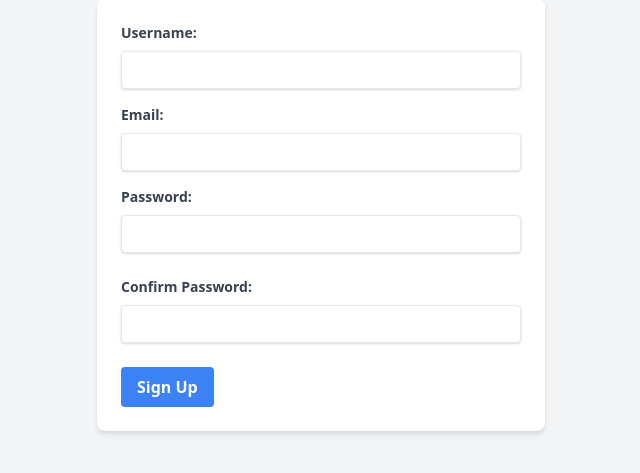
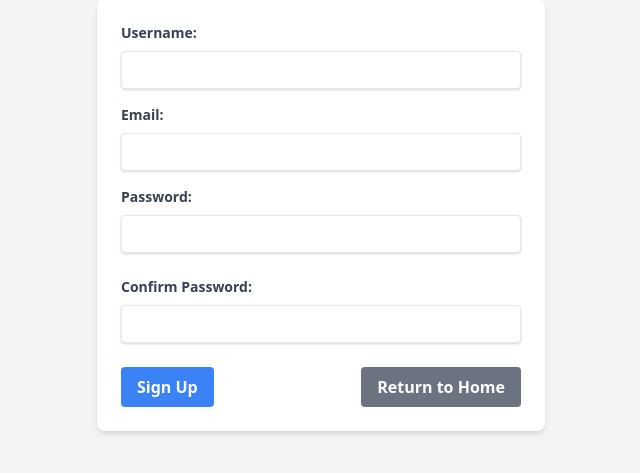
Before and after one commit to Mooshiiee/TheCouncil, a Django app: page /signup/ in a window 1280 px wide. Shown: the part 157-630 px from the top of the page, without its empty margins (319-959 px from the left). Run offline with Django 4.2, Linux system fonts and the light colour scheme.

Commit message:
added back button

```diff
--- a/the_council/core/templates/core/signin.html
+++ b/the_council/core/templates/core/signin.html
@@ -30,6 +30,9 @@
                 <button type="submit" class="bg-blue-500 hover:bg-blue-700 text-white font-bold py-2 px-4 rounded focus:outline-none focus:shadow-outline">
                     Sign In
                 </button>
+                <a href="{% url 'core:landing' %}" class="bg-gray-500 hover:bg-gray-700 text-white font-bold py-2 px-4 rounded focus:outline-none focus:shadow-outline me-2">
+                    Return to Home
+                </a>
                 <a href="{% url 'core:signup' %}" class="inline-block align-baseline font-bold text-sm text-blue-500 hover:text-blue-800">
                     Need an account?
                 </a>
--- a/the_council/core/templates/core/signup.html
+++ b/the_council/core/templates/core/signup.html
@@ -42,6 +42,9 @@
                 <button type="submit" class="bg-blue-500 hover:bg-blue-700 text-white font-bold py-2 px-4 rounded focus:outline-none focus:shadow-outline">
                     Sign Up
                 </button>
+                <a href="{% url 'core:landing' %}" class="bg-gray-500 hover:bg-gray-700 text-white font-bold py-2 px-4 rounded focus:outline-none focus:shadow-outline me-2">
+                    Return to Home
+                </a>
             </div>
         </form>
     </div>
```
